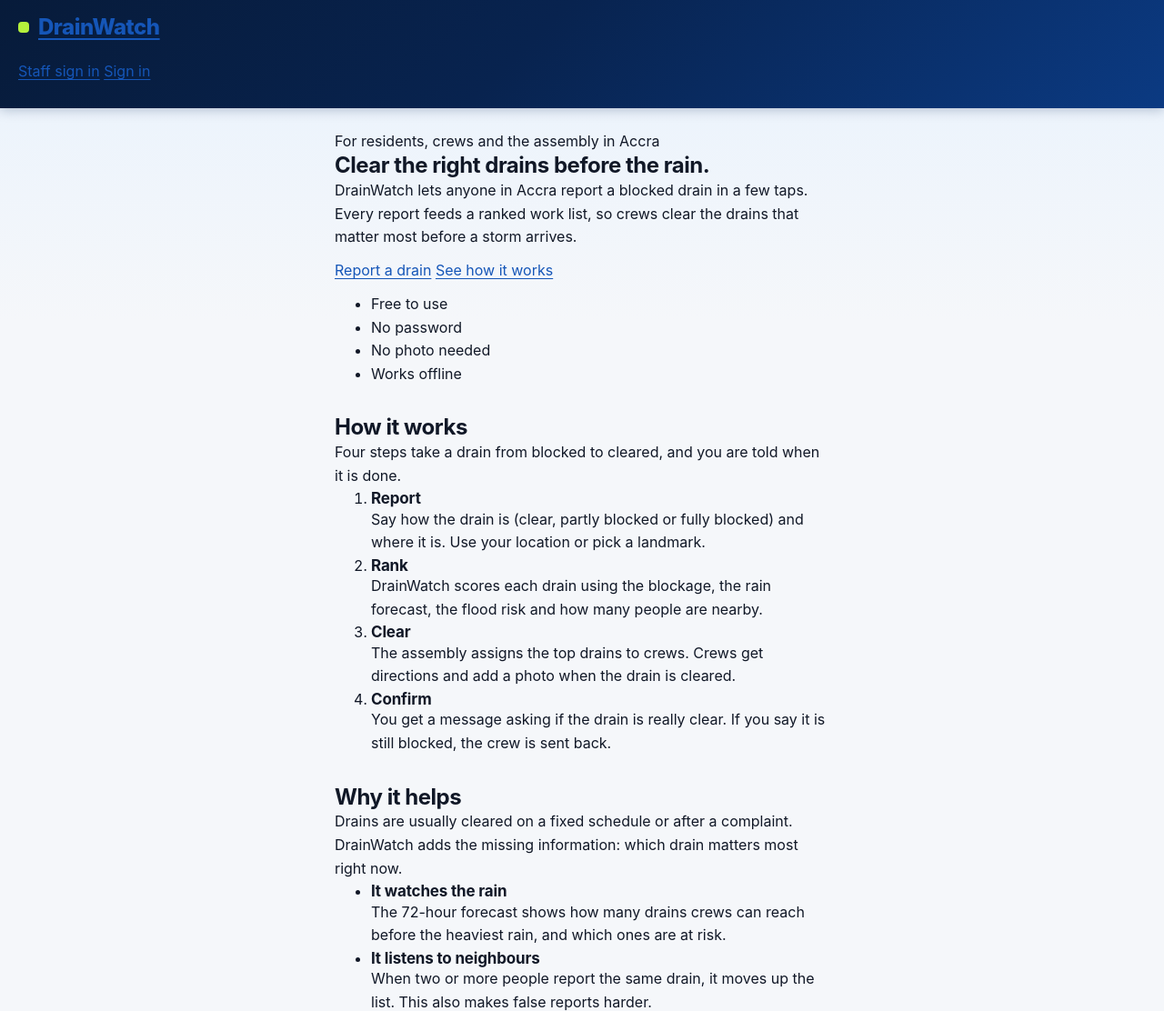
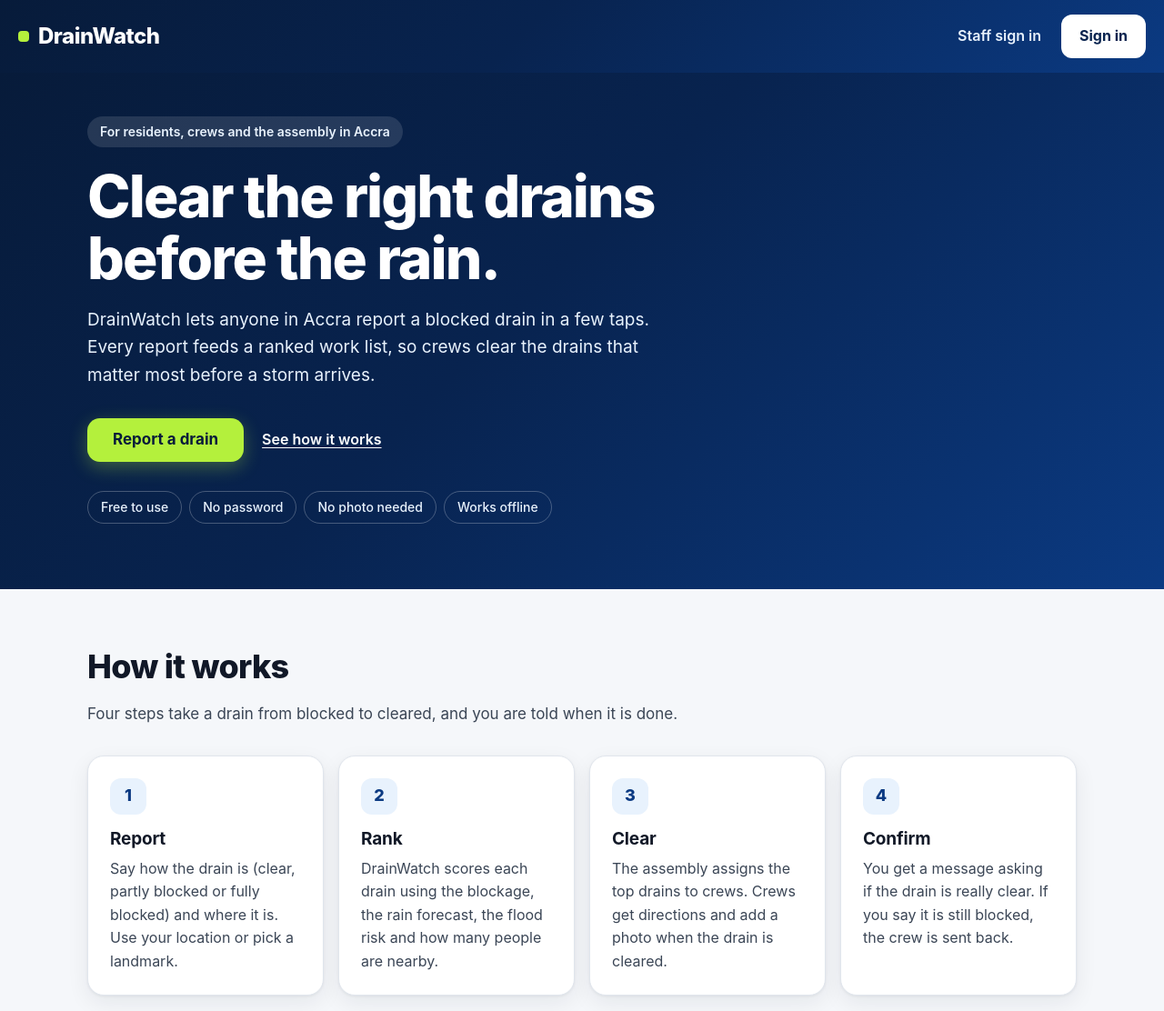
Before and after one commit to JefferyBoamah/drainwatch, a website: page public/home.html in a window 1280 px wide. Shown: the top 1112 px of the page at 91% size. Drawn offline with Linux system fonts and the light colour scheme.

Commit message:
Homepage styles

```diff
--- a/public/style.css
+++ b/public/style.css
@@ -571,3 +571,47 @@ body[data-page="login"] main, body[data-page="join"] main { animation: fade-up 0
   .drain, .cut-line, .status, .drain-priority, .drain-task, .task-status, .report-status { border: 1px solid CanvasText; }
   .choice input:checked + label { border: 2px solid Highlight; }
 }
+/* ================= Homepage ================= */
+.brand { color: inherit; text-decoration: none; }
+.wrap { width: min(100% - 2.5rem, 68rem); margin-inline: auto; }
+.wrap > * + * { margin-top: 1rem; }
+body[data-page="home"] .app-header { box-shadow: none; }
+.app-header .home-nav { flex: 0 0 auto; display: flex; align-items: center; gap: 0.5rem; }
+.home-nav-link { padding: 0 0.875rem; border-radius: 10px; color: var(--blue-100); font-weight: 600; text-decoration: none; }
+.home-nav-link:hover { background: rgba(255, 255, 255, 0.14); color: var(--white); }
+.home-nav-cta { justify-content: center; padding: 0 1.25rem; background: var(--white); border-radius: var(--radius-sm); color: var(--navy); font-weight: 700; text-decoration: none; }
+.home-nav-cta:hover { background: var(--blue-100); }
+body[data-page="home"] main { width: 100%; margin-top: 0; padding-bottom: 0; }
+body[data-page="home"] main > * + * { margin-top: 0; }
+.hero { padding: 3rem 0 4.5rem; background: linear-gradient(135deg, var(--navy-dark) 0%, var(--navy) 45%, var(--blue) 100%); color: var(--white); }
+.hero :focus-visible, .cta-band :focus-visible { outline-color: var(--lime); }
+.hero-kicker { width: fit-content; padding: 0.375rem 0.875rem; background: rgba(255, 255, 255, 0.12); border-radius: 999px; color: var(--blue-100); font-size: 0.875rem; font-weight: 600; }
+.hero-title { max-width: 16ch; margin-top: 1.25rem; font-size: clamp(2.25rem, 1.4rem + 4vw, 4rem); font-weight: 800; line-height: 1.05; letter-spacing: -0.03em; }
+.hero-text { max-width: 40rem; margin-top: 1.25rem; color: var(--blue-100); font-size: 1.1875rem; line-height: 1.6; }
+.hero-actions { display: flex; flex-wrap: wrap; align-items: center; gap: 0.75rem 1.25rem; margin-top: 2rem; }
+.hero-cta { justify-content: center; min-height: 56px; padding: 0 1.75rem; background: var(--lime); border-radius: var(--radius); box-shadow: 0 6px 20px rgba(180, 240, 60, 0.3); color: var(--navy-dark); font-size: 1.0625rem; font-weight: 700; text-decoration: none; }
+.hero-cta:hover { background: var(--lime-600); }
+.hero-link { color: var(--white); font-weight: 600; }
+.hero-points { display: flex; flex-wrap: wrap; gap: 0.5rem; margin-top: 2rem; padding: 0; list-style: none; }
+.hero-points li { padding: 0.375rem 0.875rem; border: 1px solid rgba(255, 255, 255, 0.25); border-radius: 999px; color: var(--blue-100); font-size: 0.875rem; font-weight: 500; }
+.band { padding: 4rem 0; }
+.band + .band { padding-top: 0; }
+.band-tint { background: var(--white); border-block: 1px solid var(--grey-200); }
+.band-tint + .band { padding-top: 4rem; }
+.band-title { font-size: clamp(1.625rem, 1.3rem + 1.4vw, 2.25rem); font-weight: 800; }
+.band-lead { max-width: 44rem; color: var(--grey-700); font-size: 1.0625rem; }
+.step-cards, .feature-grid { display: grid; grid-template-columns: repeat(auto-fit, minmax(15rem, 1fr)); gap: 1rem; margin-top: 2rem; padding: 0; list-style: none; }
+.step-cards { counter-reset: step; }
+.step-card, .feature { display: grid; align-content: start; gap: 0.5rem; padding: 1.5rem; background: var(--white); border: 1px solid var(--grey-200); border-radius: var(--radius-lg); box-shadow: var(--shadow); }
+.band-tint .feature { background: var(--grey-50); box-shadow: none; }
+.step-card { counter-increment: step; }
+.step-card::before { content: counter(step); display: flex; align-items: center; justify-content: center; width: 40px; height: 40px; margin-bottom: 0.5rem; background: var(--blue-100); border-radius: 12px; color: var(--blue); font-size: 1.125rem; font-weight: 800; }
+.step-card h3, .feature h3 { font-size: 1.1875rem; }
+.step-card p, .feature p { color: var(--grey-700); }
+.feature-link { font-weight: 600; }
+.cta-band { padding: 3rem 1.5rem; background: linear-gradient(135deg, var(--navy-dark), var(--blue)); border-radius: 24px; color: var(--white); text-align: center; }
+.cta-band > * + * { margin-top: 1rem; }
+.cta-title { font-size: clamp(1.625rem, 1.3rem + 1.4vw, 2.25rem); font-weight: 800; }
+.cta-text { margin-inline: auto; color: var(--blue-100); font-size: 1.0625rem; }
+.site-footer { padding: 2rem 1.25rem 2.5rem; color: var(--grey-500); font-size: 0.875rem; text-align: center; }
+.site-footer p { margin-inline: auto; }
--- a/public/sw.js
+++ b/public/sw.js
@@ -1,7 +1,7 @@
 'use strict';
 // Change the version when you change any file in /public, or phones will keep the old copy.
-const SHELL_CACHE = 'dw-shell-v7';
-const API_CACHE = 'dw-api-v7';
+const SHELL_CACHE = 'dw-shell-v9';
+const API_CACHE = 'dw-api-v9';
 
 const CORE = [
   '/index.html', '/home.html', '/join.html', '/login.html', '/crew.html', '/admin.html', '/offline.html',
```
